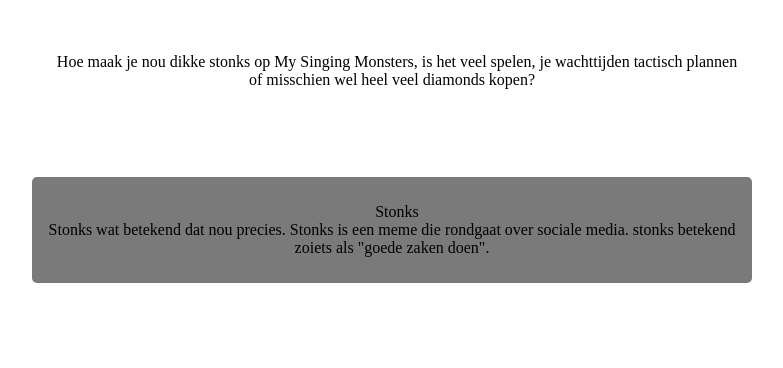
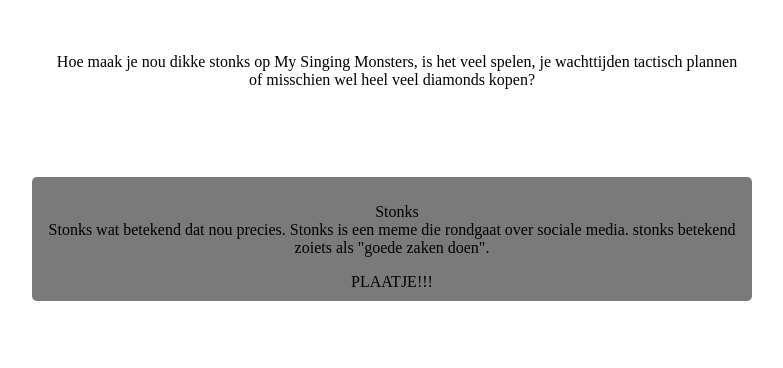
Before and after one commit to MelvinB123/MelvinB123.github.io, a plain HTML site: page stonksmaken.html.html in a window 1280 px wide. Shown: the part 370-738 px from the top of the page, without its empty margins (248-1031 px from the left). Drawn offline with Linux system fonts and the light colour scheme.

Commit message:
Update stonksmaken.html.html

```diff
--- a/stonksmaken.html.html
+++ b/stonksmaken.html.html
@@ -30,6 +30,7 @@
             <p>Stonks<br>
             Stonks wat betekend dat nou precies. Stonks is een meme die rondgaat over sociale media.
             stonks betekend zoiets als "goede zaken doen".</p>
+            PLAATJE!!!
         </div>
         <div>
             <br><br><br><br>
```
